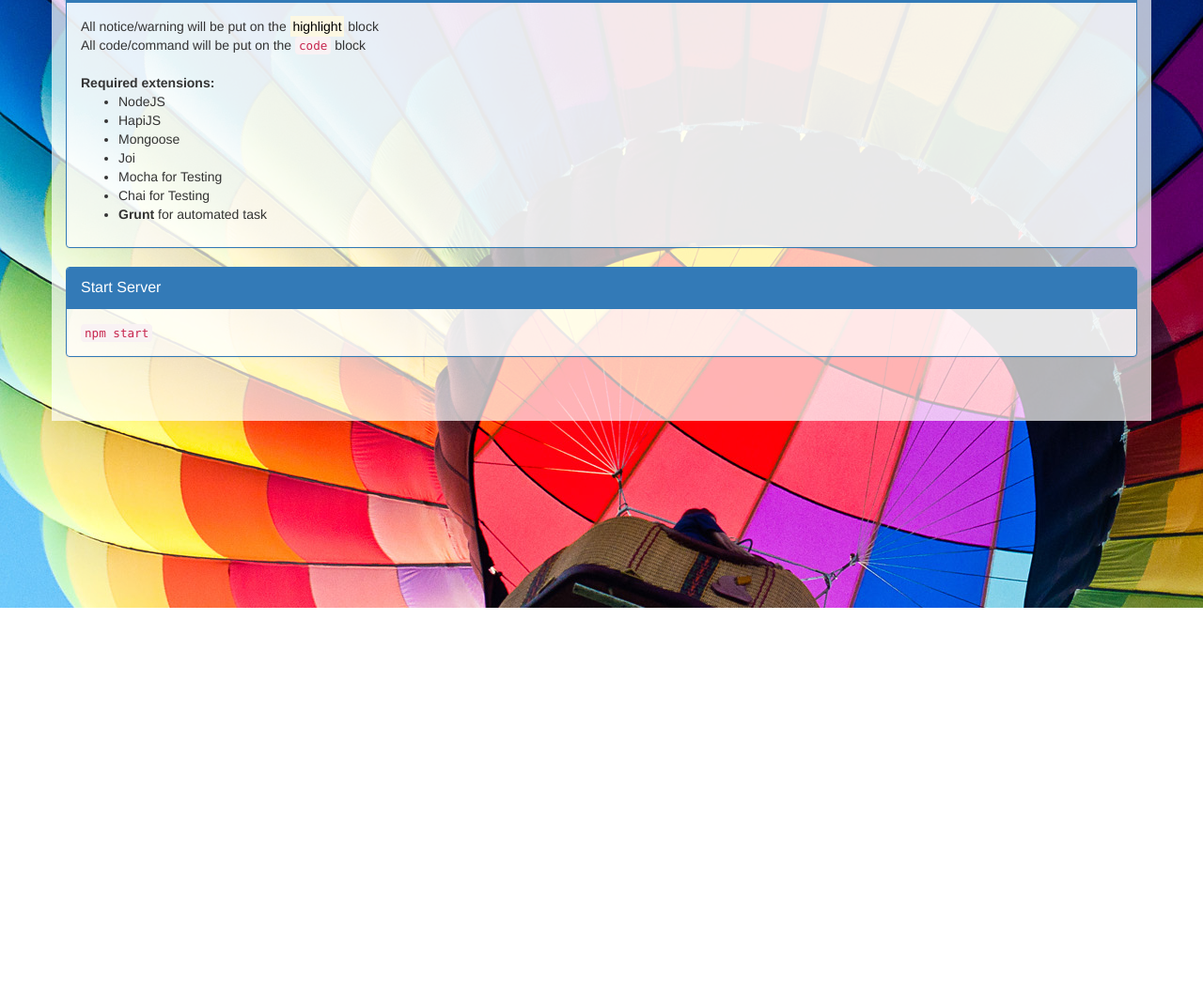
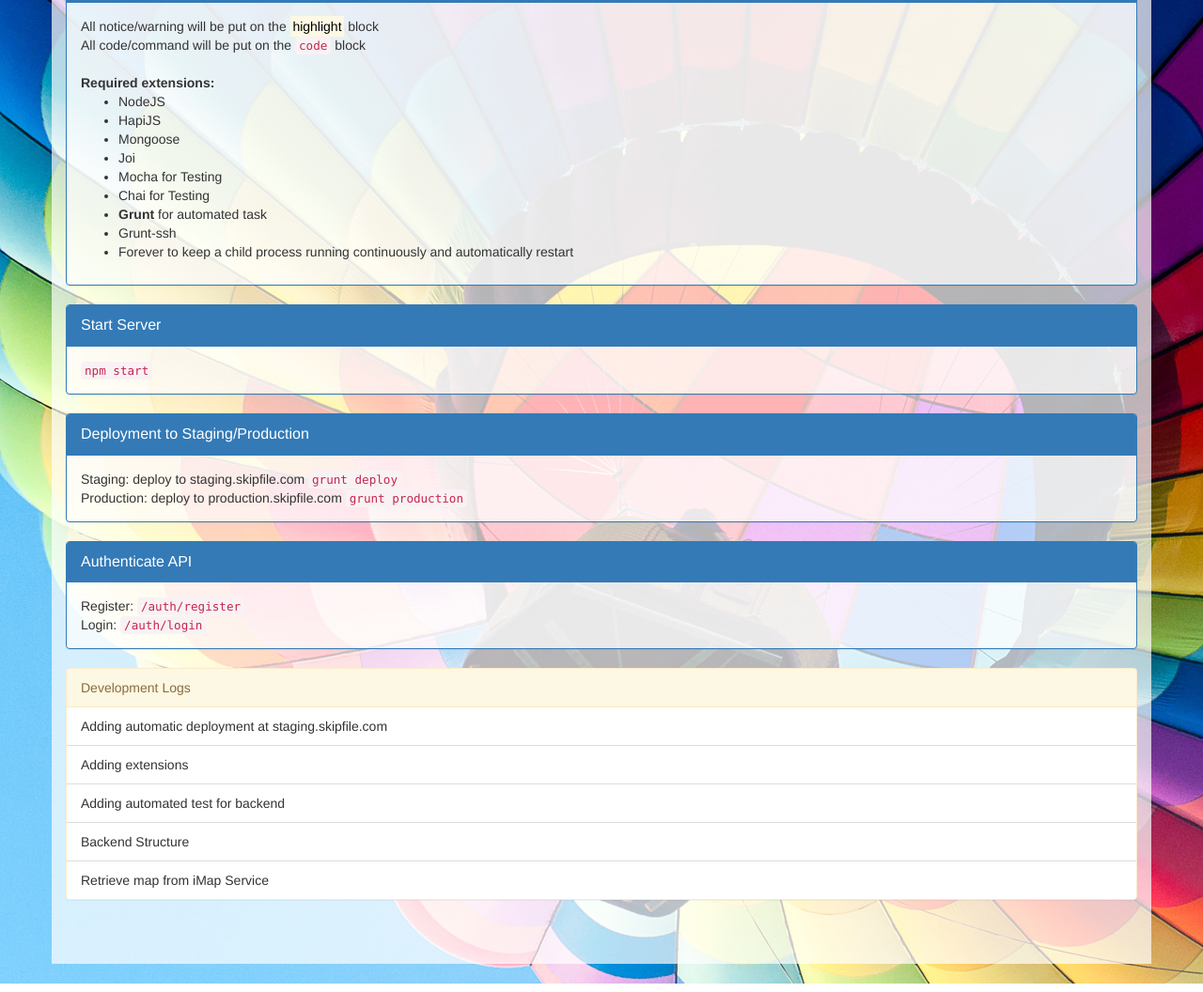
Before and after one commit to eduals/msocial, a website: page public/docs.html in a window 1280 px wide. Shown: the part 153-1209 px from the top of the page at 94% size. Before the commit the page ends 800 px from the top, so only its background shows below. Drawn offline with nearby package versions, Linux system fonts and the light colour scheme.

Commit message:
config grunt for auto-deploy

```diff
--- a/package.json
+++ b/package.json
@@ -19,11 +19,13 @@
   },
   "homepage": "https://github.com/phongmh307/msocial",
   "dependencies": {
+    "forever": "^0.11.1",
     "hapi": "^6.8.0",
     "joi": "^4.6.2",
     "mongoose": "^3.8.16"
   },
   "devDependencies": {
-    "grunt": "^0.4.5"
+    "grunt": "^0.4.5",
+    "grunt-ssh": "^0.11.2"
   }
 }
--- a/public/docs.html
+++ b/public/docs.html
@@ -37,6 +37,8 @@
 					  		<li>Mocha for Testing</li>
 					  		<li>Chai for Testing</li>
 					  		<li><b>Grunt</b> for automated task</li>
+					  		<li>Grunt-ssh</li>
+					  		<li>Forever to keep a child process running continuously and automatically restart</li>
 					  	</ul>
 				  	</quote>
 
@@ -51,6 +53,40 @@
 			  	<code>npm start</code>
 			  </div>
 			</div>
+
+			<div class="panel panel-primary">
+			  <div class="panel-heading">
+			    <div class="panel-title">Deployment to Staging/Production</div>
+			  </div>
+			  <div class="panel-body">
+			  	Staging: deploy to staging.skipfile.com <code>grunt deploy</code><br />
+			  	Production: deploy to production.skipfile.com <code>grunt production</code>
+			  </div>
+			</div>
+
+			<div class="panel panel-primary">
+			  <div class="panel-heading">
+			    <div class="panel-title">Authenticate API</div>
+			  </div>
+			  <div class="panel-body">
+			  	Register: <code>/auth/register</code><br />
+			  	Login: <code>/auth/login</code>
+			  </div>
+			</div>
+
+			<div class="panel panel-warning">
+			  <!-- Default panel contents -->
+			  <div class="panel-heading">Development Logs</div>
+
+			  <!-- List group -->
+			  <ul class="list-group">
+			    <li class="list-group-item">Adding automatic deployment at staging.skipfile.com</li>
+			    <li class="list-group-item">Adding extensions</li>
+			    <li class="list-group-item">Adding automated test for backend</li>
+			    <li class="list-group-item">Backend Structure</li>
+			    <li class="list-group-item">Retrieve map from iMap Service</li>
+			  </ul>
+			</div>
 		</div>
 		<script src="https://maxcdn.bootstrapcdn.com/bootstrap/3.2.0/js/bootstrap.min.js"></script>
 	</body>
```
Also changed, not shown: Gruntfile.js (added, +29 -0 lines).
